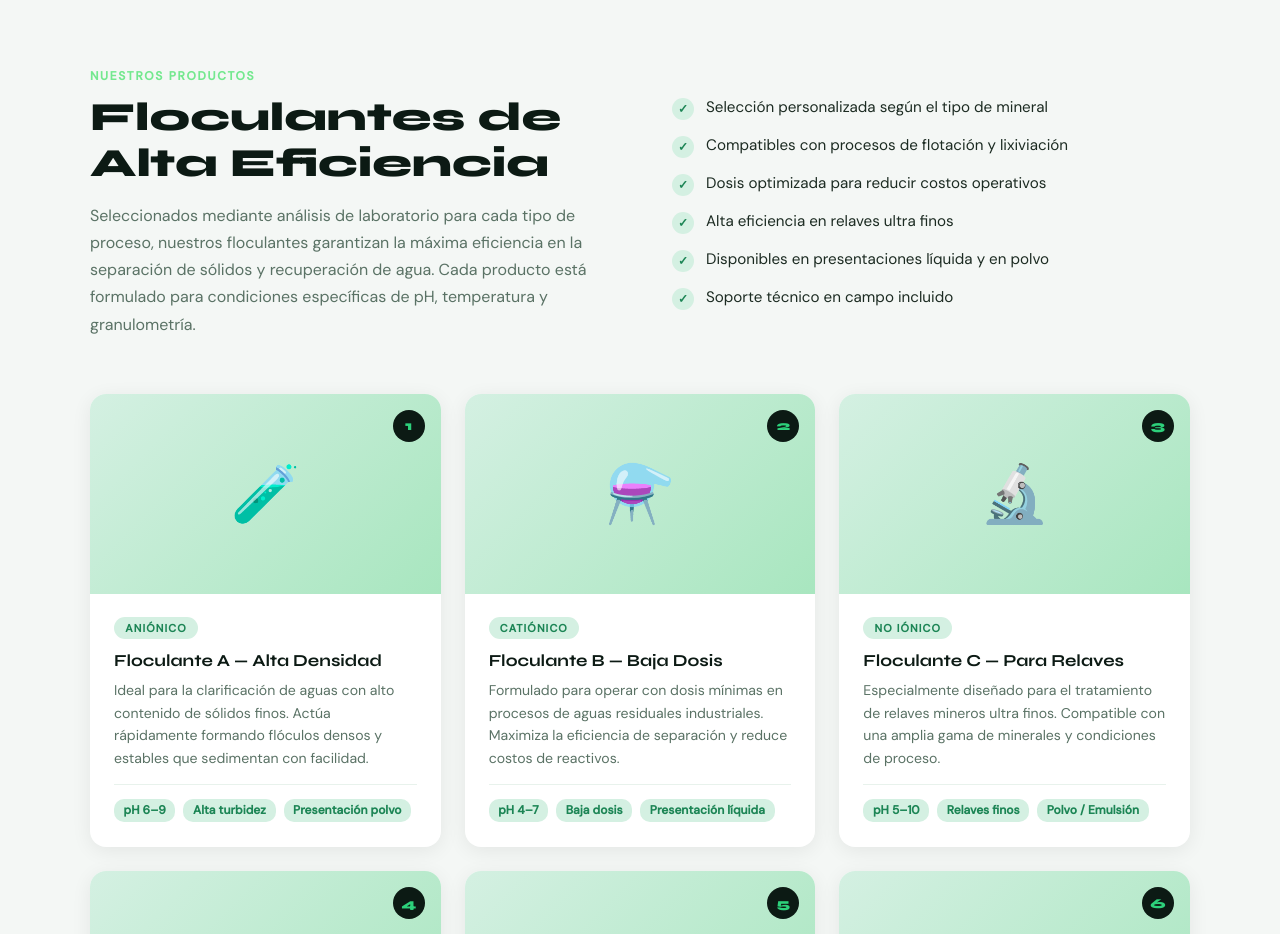
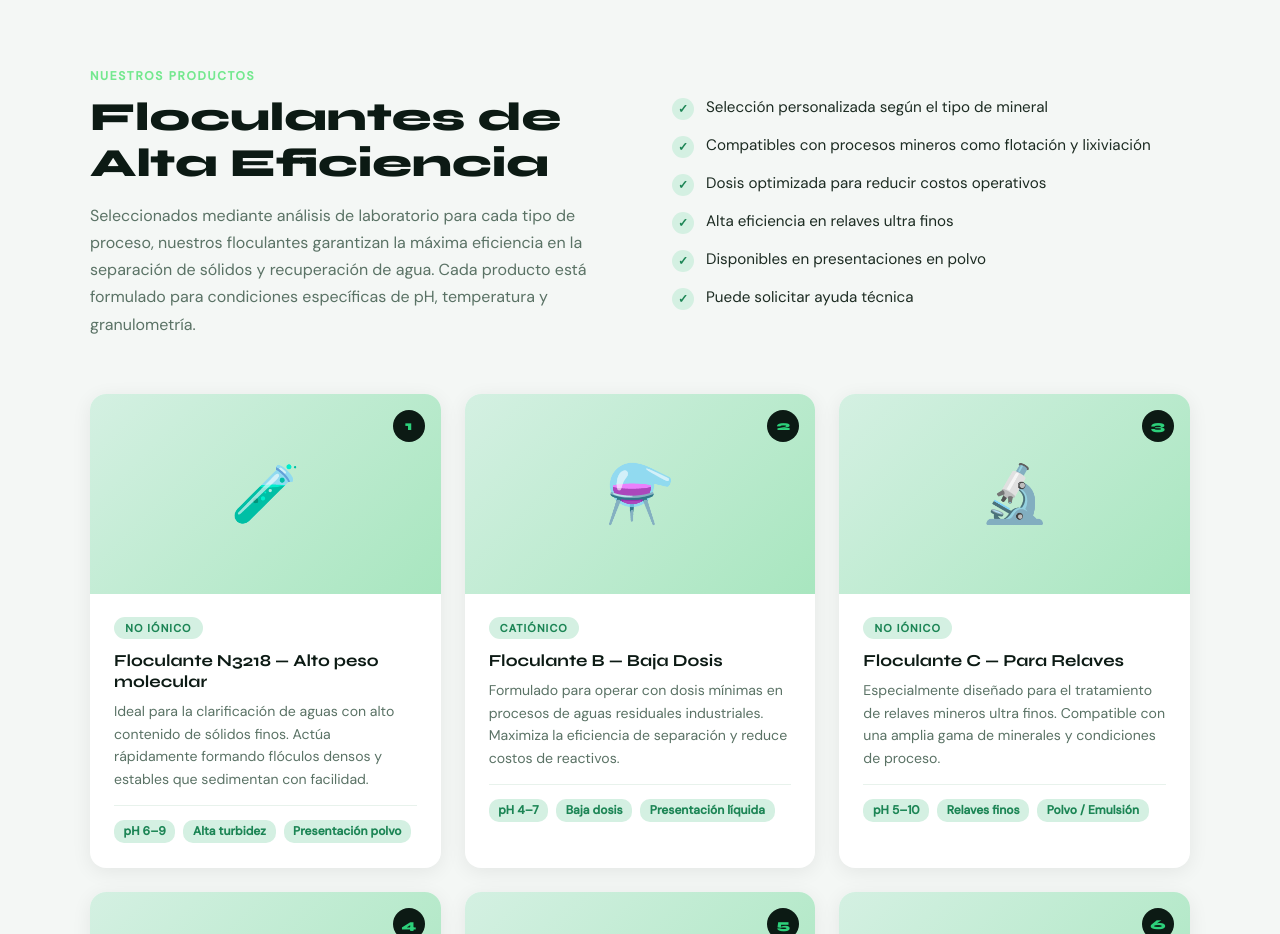
Before and after one commit to EcoFluidSystem/EcoFluidSystem-web, a plain HTML site: page index.html in a window 1280 px wide. Shown: the part 1500-2434 px from the top of the page. Drawn offline with Linux system fonts and the light colour scheme.

Commit message:
Update index.html

```diff
--- a/index.html
+++ b/index.html
@@ -603,11 +603,11 @@
       <div class="reveal">
         <ul class="check-list">
           <li>Selección personalizada según el tipo de mineral</li>
-          <li>Compatibles con procesos de flotación y lixiviación</li>
+          <li>Compatibles con procesos mineros como flotación y lixiviación</li>
           <li>Dosis optimizada para reducir costos operativos</li>
           <li>Alta eficiencia en relaves ultra finos</li>
-          <li>Disponibles en presentaciones líquida y en polvo</li>
-          <li>Soporte técnico en campo incluido</li>
+          <li>Disponibles en presentaciones en polvo</li>
+          <li>Puede solicitar ayuda técnica</li>
         </ul>
       </div>
     </div>
@@ -622,8 +622,8 @@
           🧪
         </div>
         <div class="floc-card-body">
-          <span class="floc-badge">Aniónico</span>
-          <h3>Floculante A — Alta Densidad</h3>
+          <span class="floc-badge">No iónico</span>
+          <h3>Floculante N3218 — Alto peso molecular</h3>
           <p>Ideal para la clarificación de aguas con alto contenido de sólidos finos. Actúa rápidamente formando flóculos densos y estables que sedimentan con facilidad.</p>
           <div class="floc-specs">
             <span class="floc-spec">pH 6–9</span>
```
